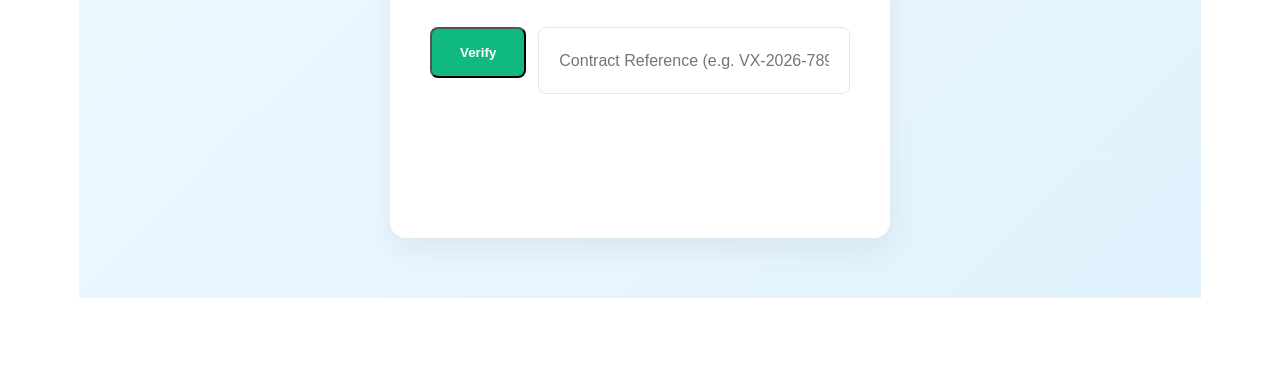
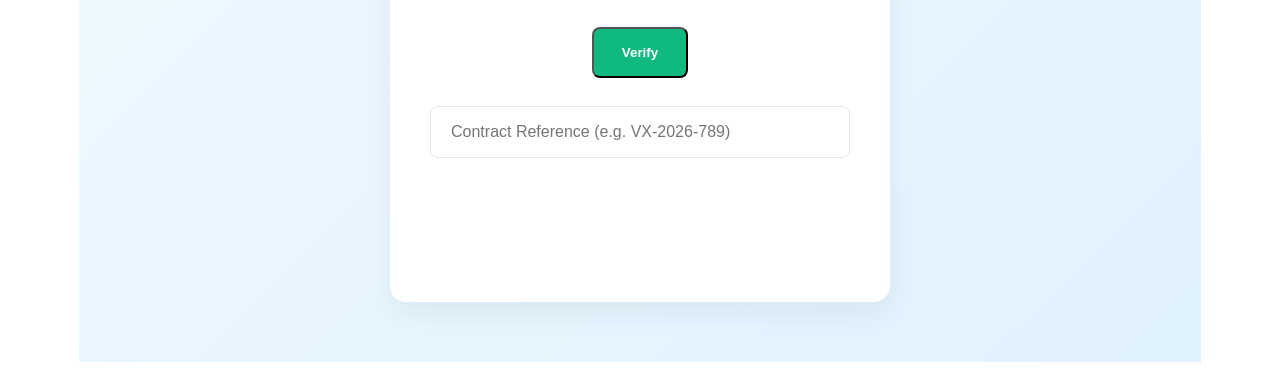
Before and after one commit to Vexara-global/Vexara-global-, a plain HTML site: page check.html in a window 1280 px wide. Shown: the part 351-735 px from the top of the page. Drawn offline with Linux system fonts and the light colour scheme.

Commit message:
Update style.css

```diff
--- a/css/style.css
+++ b/css/style.css
@@ -527,3 +527,10 @@ footer {
   color: var(--text-primary) !important;
   margin: 12px 0;
 }
+.check-form {
+  display: flex;
+  flex-direction: column;
+  align-items: center;
+  gap: 12px;
+  width: 100%;
+}
```
